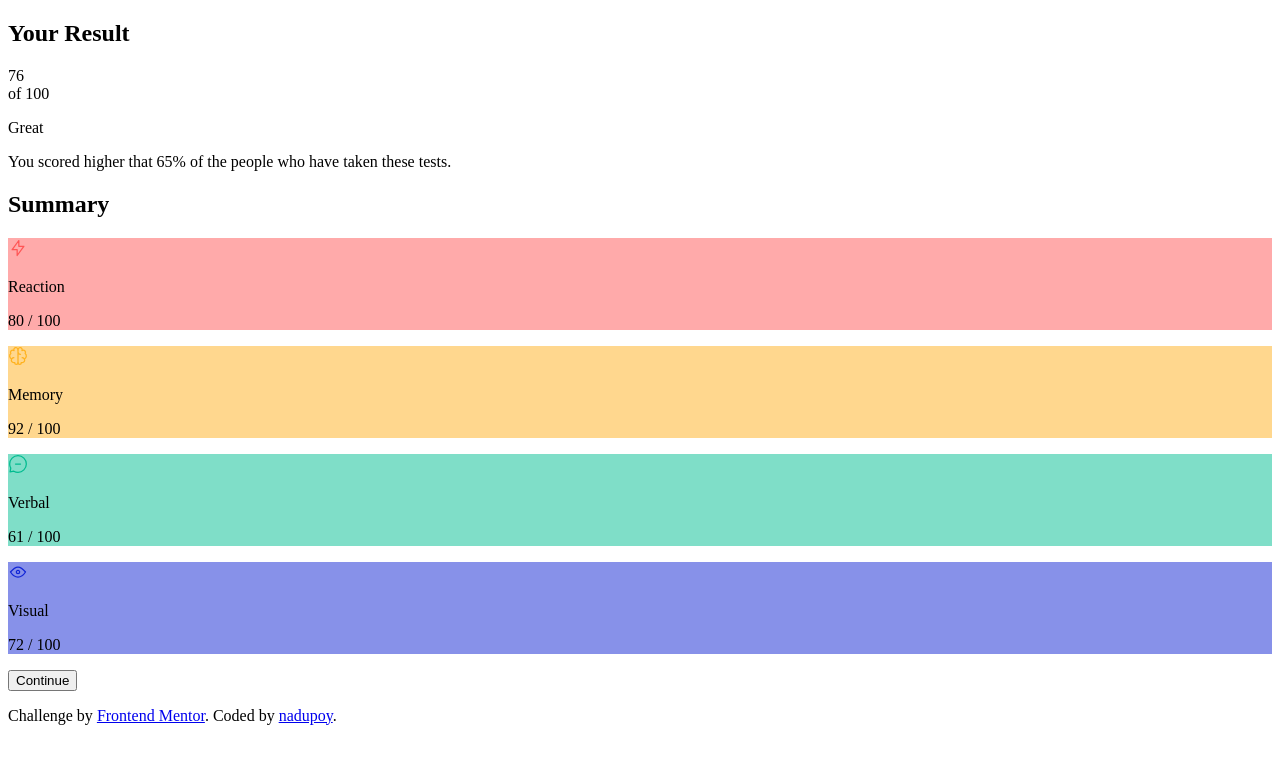
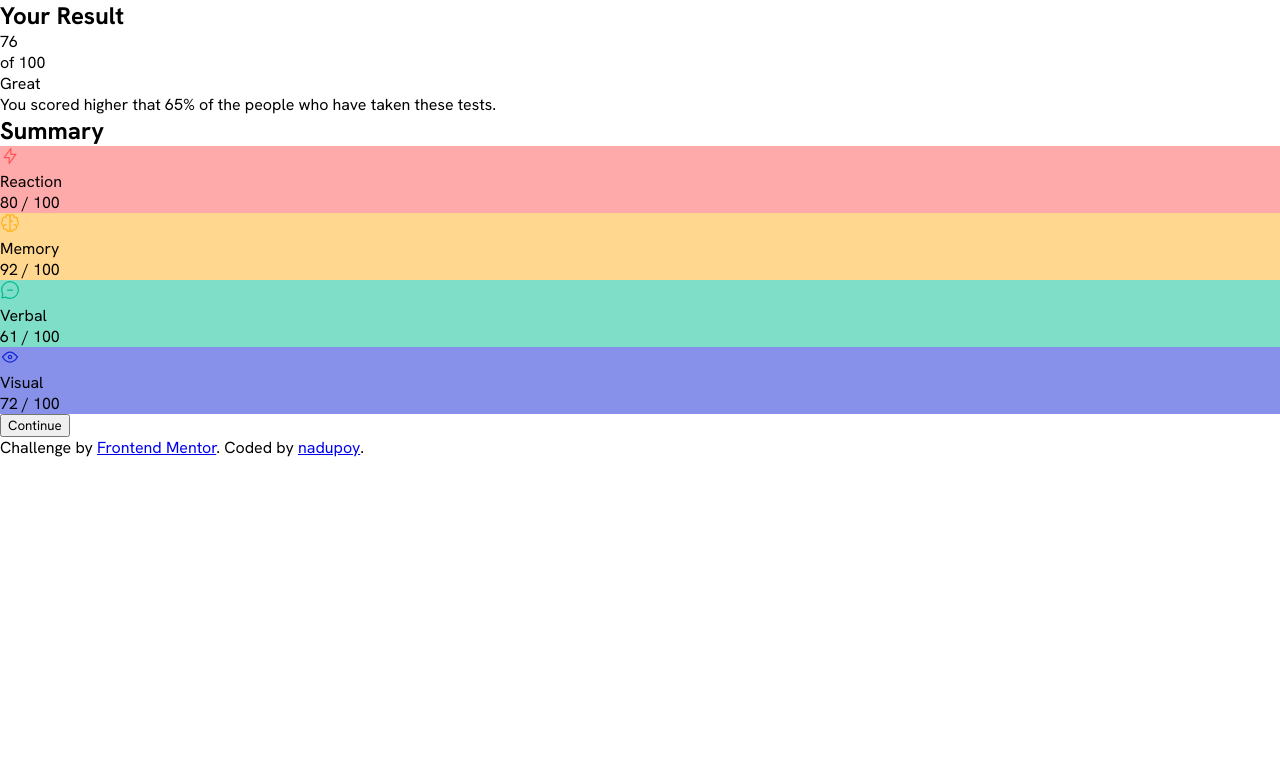
Before and after one commit to nadupoy/Frontend-Mentor---Results-Summary-Component-Angular-, an Angular app: page / in a window 1280 px wide. Shown: the top 764 px of the page. Built offline with nearby package versions, Linux system fonts and the light colour scheme.

Commit message:
Added variable font file.

```diff
--- a/src/index.html
+++ b/src/index.html
@@ -6,6 +6,12 @@
   <base href="/">
   <meta name="viewport" content="width=device-width, initial-scale=1.0">
   <link rel="icon" type="image/x-icon" href="images/favicon-32x32.png">
+  <style>
+    @font-face {
+      font-family: 'Hanken Grotesk';
+      src: url('../public/fonts/HankenGrotesk-VariableFont_wght.ttf') format('truetype');
+    }
+  </style>
 </head>
 <body>
   <app-root></app-root>
--- a/src/styles.css
+++ b/src/styles.css
@@ -1 +1,9 @@
-/* You can add global styles to this file, and also import other style files */
+@font-face {
+  font-family: 'Hanken Grotesk';
+  src: url('../public/fonts/HankenGrotesk-VariableFont_wght.ttf');
+}
+
+* {
+  margin: 0;
+  font-family: 'Hanken Grotesk', sans-serif;
+}
```
